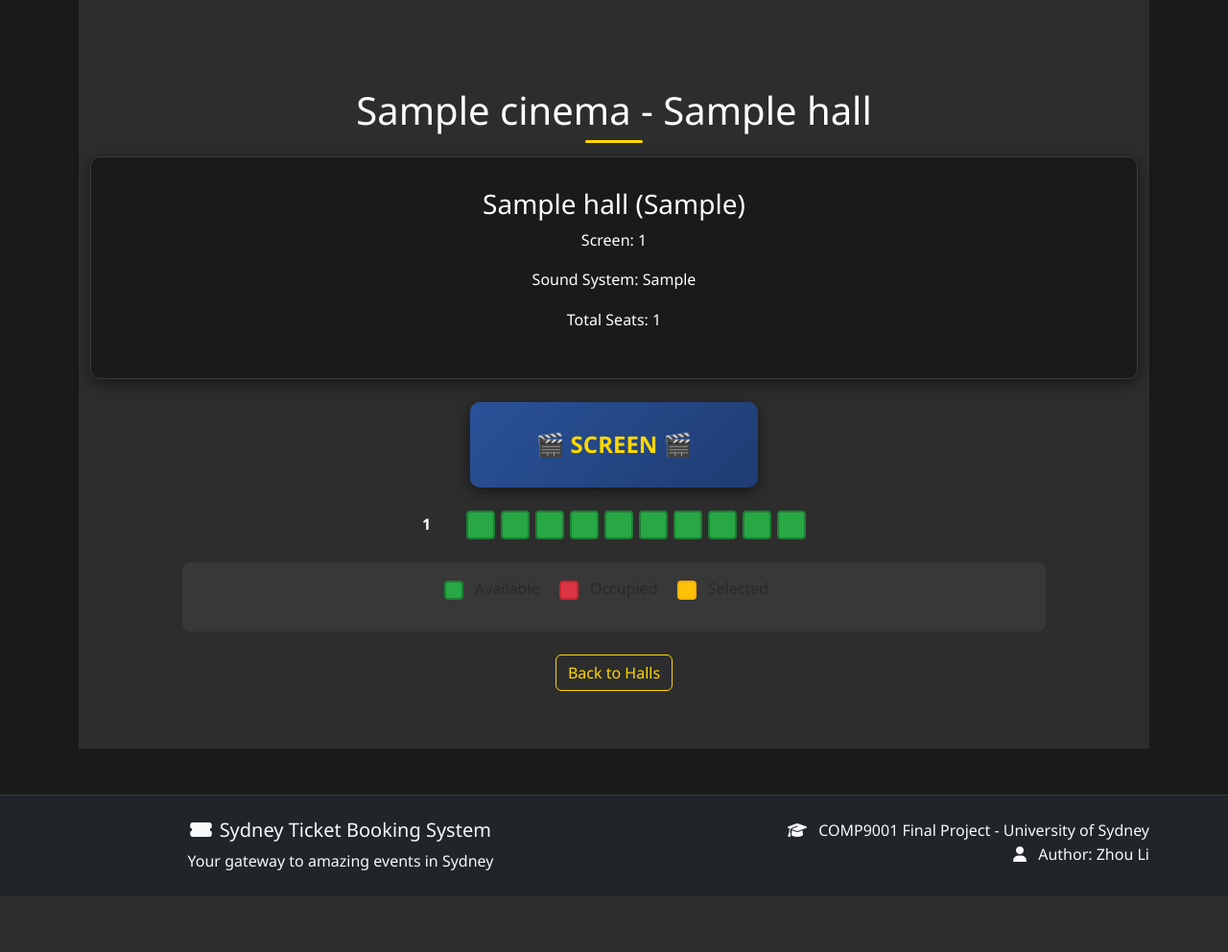
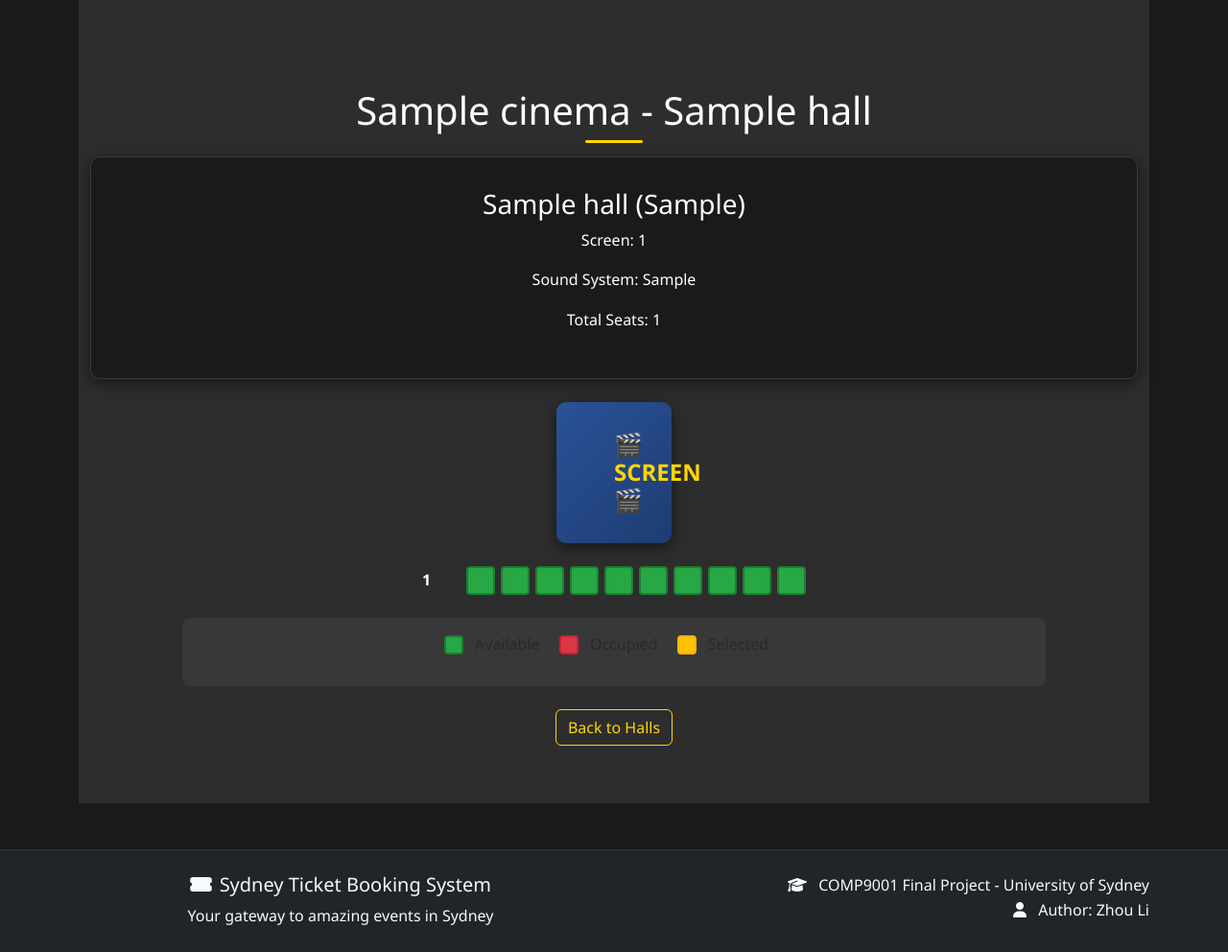
Before and after one commit to Sumile-leo/Sydney-Cinema-Booking-System, a Flask app: template web/templates/hall_detail.html in a window 1280 px wide. Shown: the part 83-1075 px from the top of the page at 96% size. Before the commit the page ends 990 px from the top, so only its background shows below. Run offline with Flask 3, Linux system fonts and the light colour scheme; the template is opened without the code that fills it: most values are stand-ins (such as "Sample title", 1, 10 or a date in 2020).

Commit message:
Make screen size adaptive based on hall total seats

```diff
--- a/web/templates/hall_detail.html
+++ b/web/templates/hall_detail.html
@@ -34,7 +34,7 @@
                 <div class="seat-map-container">
                     <!-- Screen -->
                     <div class="screen-display text-center mb-4">
-                        <div class="screen-box">
+                        <div class="screen-box" style="max-width: {% if hall.total_seats %}{{ hall.total_seats * 1.2 }}px{% else %}600px{% endif %};">
                             <h4>🎬 SCREEN 🎬</h4>
                         </div>
                     </div>
@@ -91,7 +91,7 @@
     border-radius: 10px;
     box-shadow: 0 4px 15px rgba(0, 0, 0, 0.5);
     display: inline-block;
-    min-width: 300px;
+    width: 100%;
 }
 
 .screen-box h4 {
```
